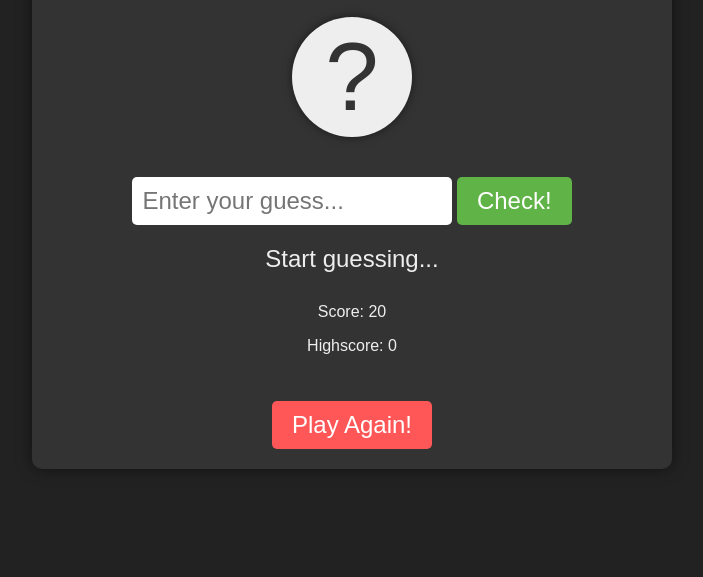
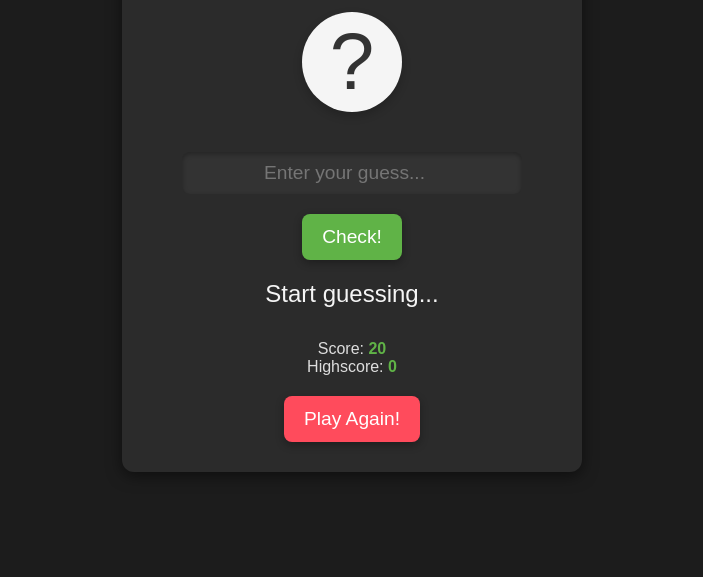
Before and after one commit to thapelomagqazana/guessTheNumberGame, a plain HTML site: page index.html in a window 1280 px wide. Shown: the part 223-800 px from the top of the page, without its empty margins (288-991 px from the left). Drawn offline with Linux system fonts and the light colour scheme.

Commit message:
Added a minimal design styling

```diff
--- a/index.html
+++ b/index.html
@@ -4,7 +4,8 @@
     <meta charset="UTF-8" />
     <meta name="viewport" content="width=device-width, initial-scale=1.0" />
     <title>Guess My Number!</title>
-    <link rel="stylesheet" href="styles.css" />
+    <!-- <link rel="stylesheet" href="styles.css" /> -->
+    <link rel="stylesheet" href="minimal.css" />
   </head>
   <body>
     <div class="game-container">
--- /dev/null
+++ b/minimal.css
@@ -0,0 +1,131 @@
+/* General Reset */
+body,
+h1,
+p {
+  margin: 0;
+  padding: 0;
+  box-sizing: border-box;
+}
+
+/* Body styling for dark theme */
+body {
+  font-family: "Arial", sans-serif;
+  background-color: #1c1c1c; /* Dark background */
+  color: #f5f5f5; /* Light text color */
+  text-align: center;
+  margin: 0;
+  padding: 0;
+  display: flex;
+  justify-content: center;
+  align-items: center;
+  height: 100vh; /* Full viewport height */
+}
+
+/* Game container */
+.game-container {
+  background-color: #2b2b2b; /* Slightly lighter dark background */
+  border-radius: 12px; /* Rounded corners */
+  box-shadow: 0 4px 15px rgba(0, 0, 0, 0.5); /* Subtle box shadow */
+  padding: 30px;
+  max-width: 400px;
+  width: 90%; /* Responsive width */
+  margin: 0 auto;
+}
+
+/* Heading styling */
+h1 {
+  color: #60b347;
+  margin-bottom: 20px;
+}
+
+/* Instruction styling */
+.instruction {
+  font-size: 1.2rem;
+  color: #ddd; /* Light grey color */
+  margin-bottom: 20px;
+}
+
+/* Number display */
+.number-display {
+  font-size: 5rem;
+  background-color: #f5f5f5; /* Light background for contrast */
+  color: #333; /* Dark text */
+  width: 100px;
+  height: 100px;
+  margin: 20px auto;
+  display: flex;
+  align-items: center;
+  justify-content: center;
+  border-radius: 50%; /* Circular display */
+  box-shadow: 0 4px 10px rgba(0, 0, 0, 0.2); /* Subtle shadow */
+}
+
+/* Input styling */
+.guess-input {
+  font-size: 1.2rem;
+  padding: 10px;
+  width: 80%;
+  margin-top: 20px;
+  border: none;
+  border-radius: 8px; /* Rounded corners */
+  background-color: #333; /* Dark background */
+  color: #f5f5f5; /* Light text */
+  text-align: center;
+  outline: none;
+  box-shadow: inset 0 2px 5px rgba(0, 0, 0, 0.3); /* Inset shadow for depth */
+}
+
+/* Button styling */
+button {
+  font-size: 1.2rem;
+  padding: 12px 20px;
+  margin-top: 20px;
+  cursor: pointer;
+  border: none;
+  border-radius: 8px; /* Rounded corners */
+  transition: background-color 0.3s, transform 0.2s; /* Smooth transitions */
+  box-shadow: 0 3px 8px rgba(0, 0, 0, 0.3); /* Subtle shadow */
+}
+
+/* Check button */
+.check-button {
+  background-color: #60b347; /* Bright green for "Check!" */
+  color: #fff;
+}
+
+.check-button:hover {
+  background-color: #45a049; /* Darker green on hover */
+  transform: translateY(-2px); /* Lift effect */
+}
+
+/* Play again button */
+.again-button {
+  background-color: #ff4b5c; /* Bright red for "Play Again!" */
+  color: #fff;
+}
+
+.again-button:hover {
+  background-color: #e60029; /* Darker red on hover */
+  transform: translateY(-2px); /* Lift effect */
+}
+
+/* Message styling */
+.message {
+  margin-top: 20px;
+  font-size: 1.5rem;
+  color: #f5f5f5; /* Light text color */
+  min-height: 30px; /* Minimum height to maintain layout */
+}
+
+/* Score container */
+.score-container {
+  margin-top: 30px;
+  color: #ddd; /* Light grey color */
+}
+
+/* Score and Highscore display */
+.score,
+.highscore {
+  font-weight: bold;
+  color: #60b347; /* Bright green for better visibility */
+}
```
